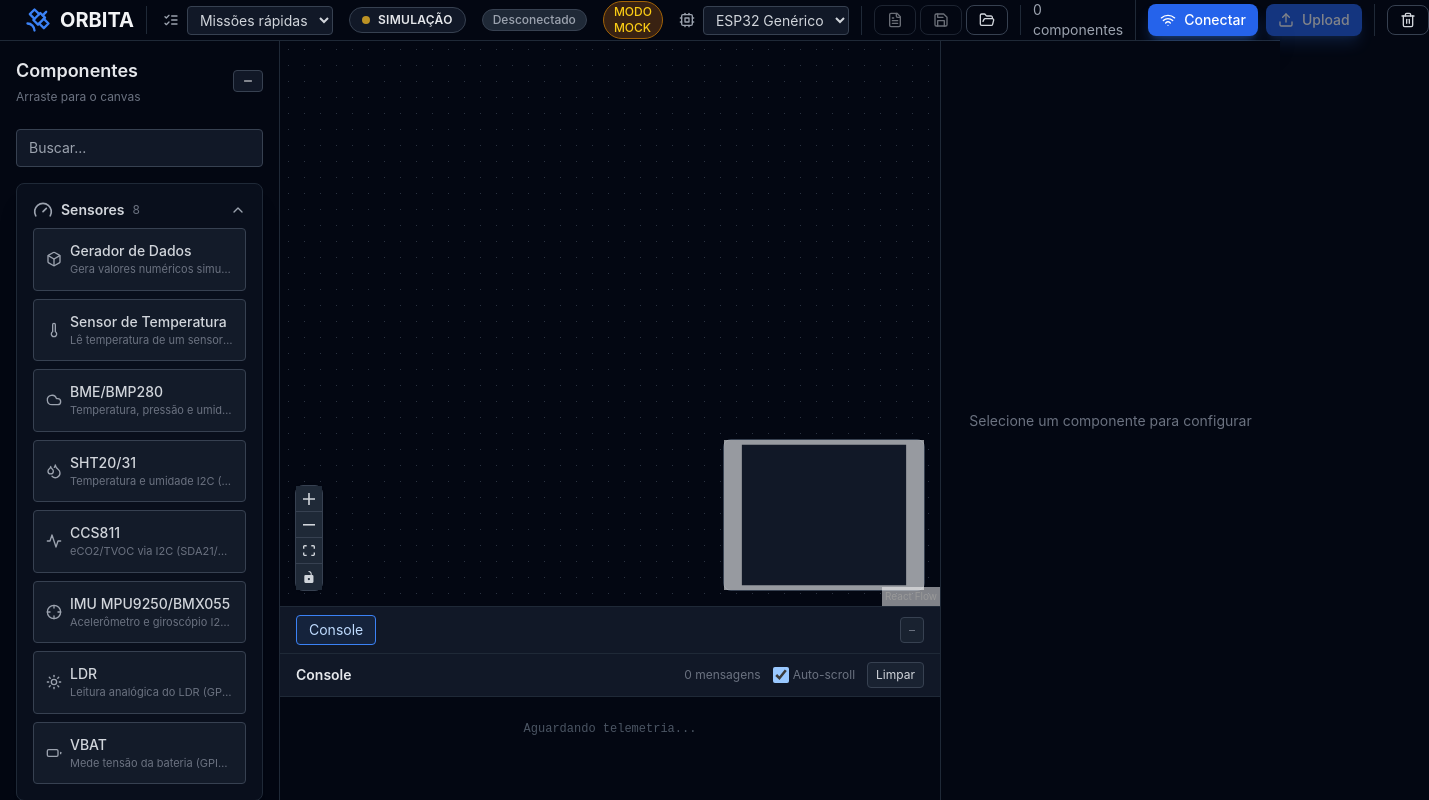
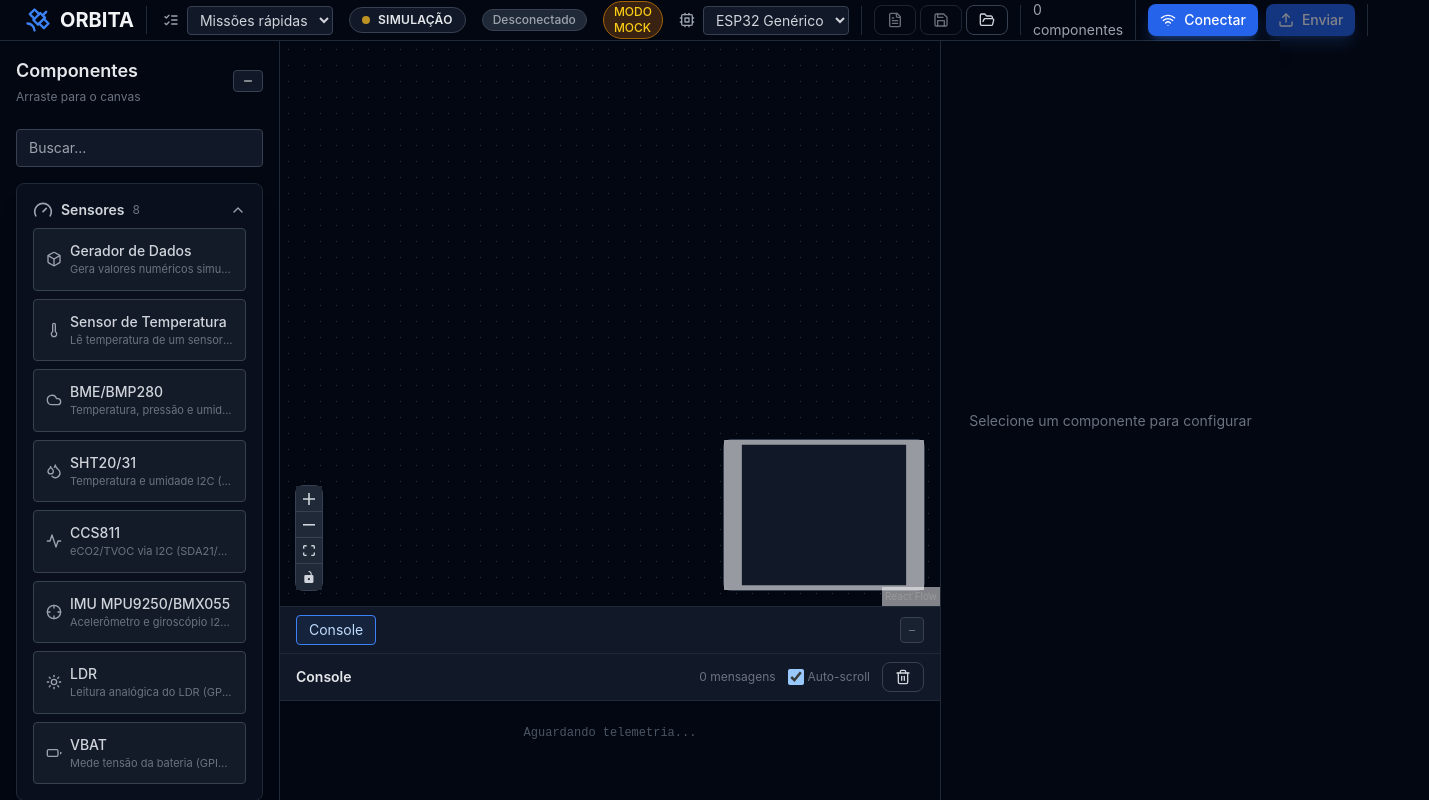
Before and after one commit to jonpedu/Prototipo-3, a React (Vite) app: page / in a window 1280 px wide. Shown: the whole page, 1429 px wide, since content can reach past the window. Built offline with nearby package versions, Linux system fonts and the light colour scheme.

Commit message:
feat: substituir botão de limpar console por componente reutilizável e ajustar texto de upload

```diff
--- a/src/components/layout/Console.tsx
+++ b/src/components/layout/Console.tsx
@@ -5,7 +5,8 @@
 
 import React, { useRef, useEffect, useState } from 'react';
 import { useOrbitaStore } from '../../store/useStore';
-import { Minus } from 'lucide-react';
+import { Button } from '../ui/Button';
+import { Minus, Trash2 } from 'lucide-react';
 
 export const Console: React.FC<{ onMinimize?: () => void; hideHeaderMinimize?: boolean }> = ({ onMinimize, hideHeaderMinimize }) => {
     const { telemetryMessages, isConsoleOpen, clearTelemetry } = useOrbitaStore();
@@ -41,12 +42,14 @@ export const Console: React.FC<{ onMinimize?: () => void; hideHeaderMinimize?: b
                         />
                         Auto-scroll
                     </label>
-                    <button
+                    <Button
+                        variant="ghost"
+                        size="sm"
                         onClick={clearTelemetry}
-                        className="px-2 py-1 rounded border border-gray-700 bg-gray-800/60 hover:border-gray-600 text-gray-300"
+                        title="Limpar console"
                     >
-                        Limpar
-                    </button>
+                        <Trash2 className="w-4 h-4" />
+                    </Button>
                     {onMinimize && !hideHeaderMinimize && (
                         <button
                             onClick={onMinimize}
--- a/src/components/layout/Toolbar.tsx
+++ b/src/components/layout/Toolbar.tsx
@@ -14,7 +14,6 @@ import {
     WifiOff,
     Upload,
     Play,
-    Trash2,
     Satellite,
     Save,
     FolderOpen,
@@ -33,7 +32,6 @@ export const Toolbar: React.FC = () => {
         connectSerial,
         disconnectSerial,
         uploadCode,
-        clearTelemetry,
         saveMission,
         loadMission,
         clearCanvas,
@@ -238,18 +236,9 @@ export const Toolbar: React.FC = () => {
                         disabled={!isConnected || nodes.length === 0 || serialStatus === SerialStatus.UPLOADING}
                     >
                         {isRunning ? <Play className="w-4 h-4" /> : <Upload className="w-4 h-4" />}
-                        {isRunning ? 'Reiniciar' : 'Upload'}
+                        {isRunning ? 'Reiniciar' : 'Enviar'}
                     </Button>
                 </div>
-
-                <Button
-                    variant="ghost"
-                    size="sm"
-                    onClick={clearTelemetry}
-                    title="Limpar console"
-                >
-                    <Trash2 className="w-4 h-4" />
-                </Button>
             </div>
         </div>
     );
```
